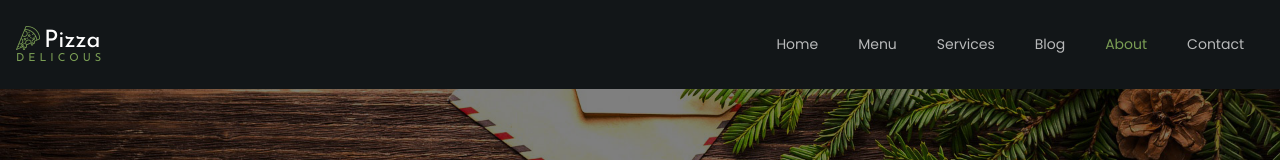
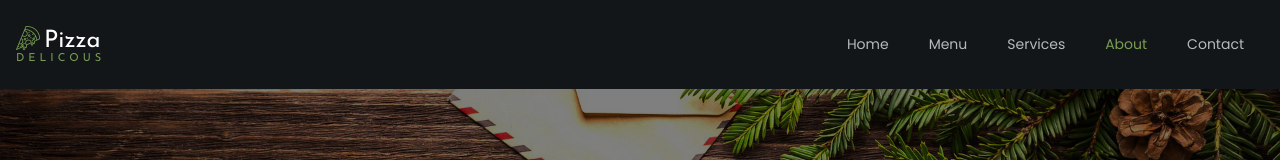
Before and after one commit to Saizuo/pizza-site, a plain HTML site: page about.html in a window 1280 px wide. Shown: the top 160 px of the page. Drawn offline with Linux system fonts and the light colour scheme; some packages are replaced by stand-ins of ours; no server answers; files whose address does not match are found by name.

Commit message:
Update about.html

```diff
--- a/about.html
+++ b/about.html
@@ -40,7 +40,6 @@
 	          <li class="nav-item"><a href="index.html" class="nav-link">Home</a></li>
 	          <li class="nav-item"><a href="menu.html" class="nav-link">Menu</a></li>
 	          <li class="nav-item"><a href="services.html" class="nav-link">Services</a></li>
-	          <li class="nav-item"><a href="blog.html" class="nav-link">Blog</a></li>
 	          <li class="nav-item active"><a href="about.html" class="nav-link">About</a></li>
 	          <li class="nav-item"><a href="contact.html" class="nav-link">Contact</a></li>
 	        </ul>
```
